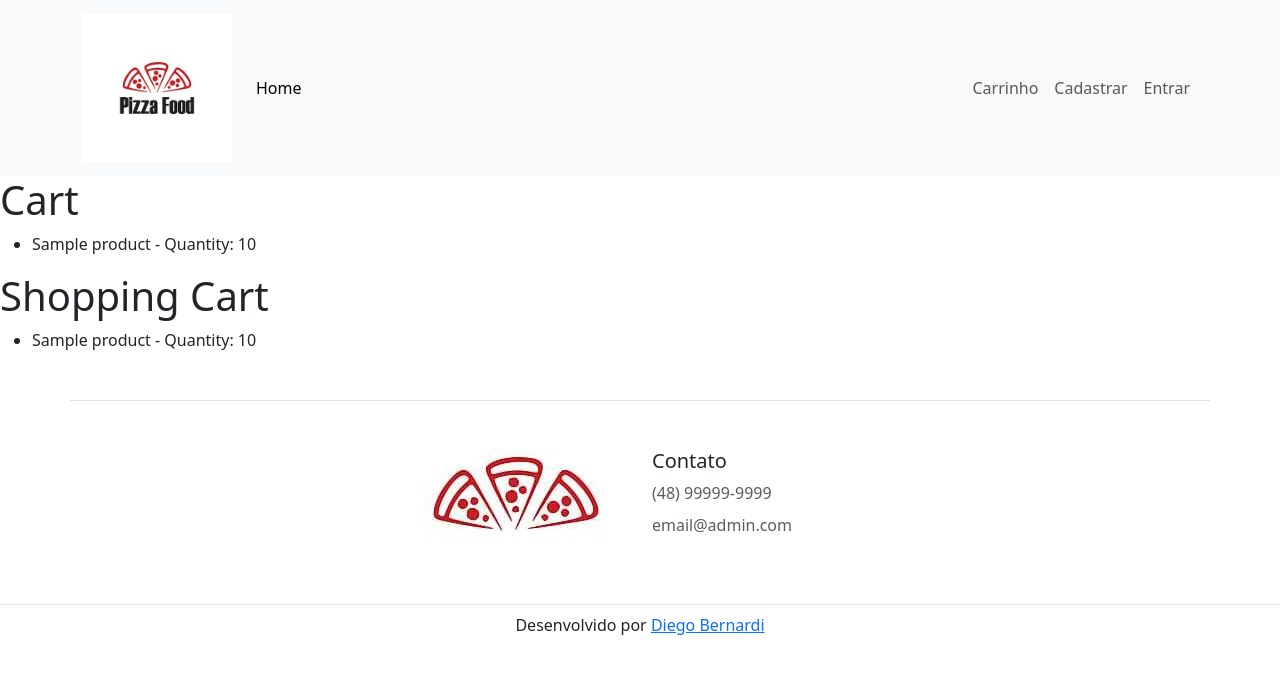
After one commit to diegobers/django-store-app, a Django app: template store/templates/store/cart.html in a window 1280 px wide. The commit adds this page. Shown: the top 674 px of the page. Run offline with Django 5.2, Linux system fonts and the light colour scheme; the template is opened without the code that fills it: most values are stand-ins (such as "Sample title", 1, 10 or a date in 2020); some libraries are stand-ins or nearby versions.

Commit message:
add cart html template

```diff
--- /dev/null
+++ b/store/templates/store/cart.html
@@ -0,0 +1,26 @@
+{% extends 'layouts/base.html' %}
+
+{% block title %}Carrinho{% endblock %}
+
+
+{% block content %}
+   <h1>Cart</h1>
+    {% if cart_items %}
+        <ul>
+            {% for item in cart_items %}
+                <li>{{ item.product.name }} - Quantity: {{ item.quantity }}</li>
+            {% endfor %}
+        </ul>
+    {% else %}
+        <p>Your cart is empty.</p>
+    {% endif %}
+
+
+
+    <h1>Shopping Cart</h1>
+    <ul>
+        {% for cart_item in cart_items %}
+            <li>{{ cart_item.product.name }} - Quantity: {{ cart_item.quantity }}</li>
+        {% endfor %}
+    </ul>
+{% endblock %}
--- a/templates/partials/_navbar.html
+++ b/templates/partials/_navbar.html
@@ -17,6 +17,9 @@
         </li>
       </ul>
       <ul class="navbar-nav ms-auto">
+        <li class="nav-item">
+          <a class="nav-link" href="{% url 'view_cart' %}">Carrinho</a>
+        </li>
         {% if request.user.is_authenticated %}
           {% if request.user.is_superuser %}
             <li class='nav-item'>
```
Also changed, not shown: store/templates/store/index.html (+7 -1 lines), templates/layouts/base.html (line endings or trailing spaces).
